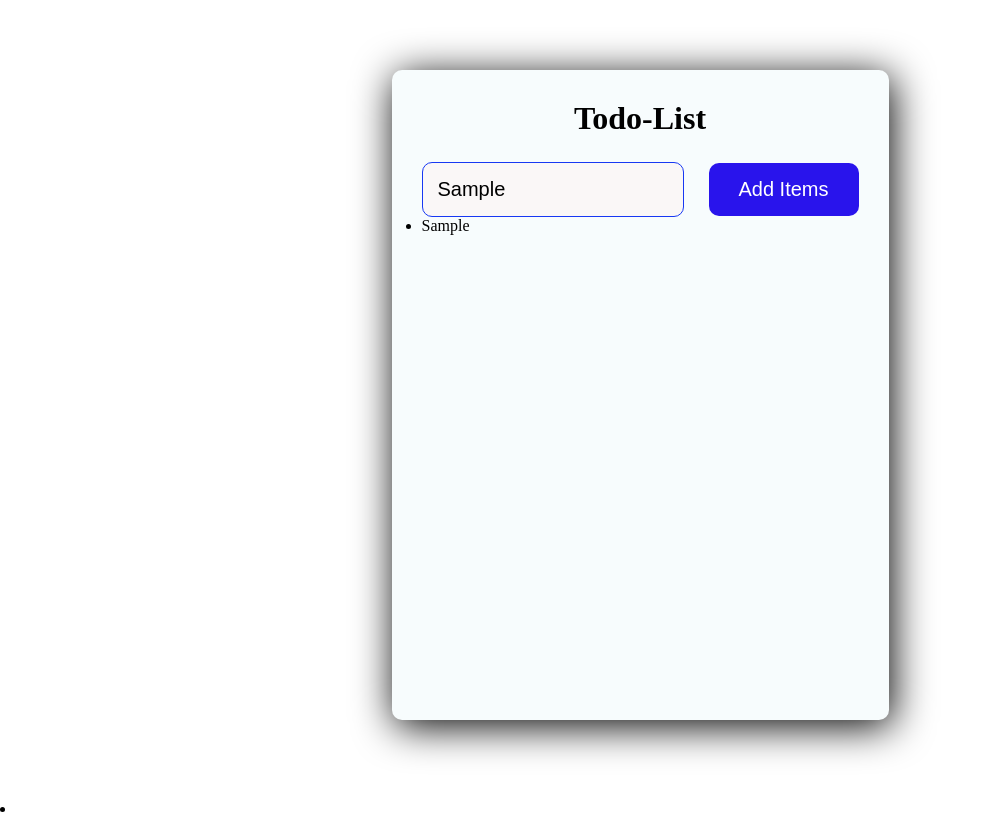
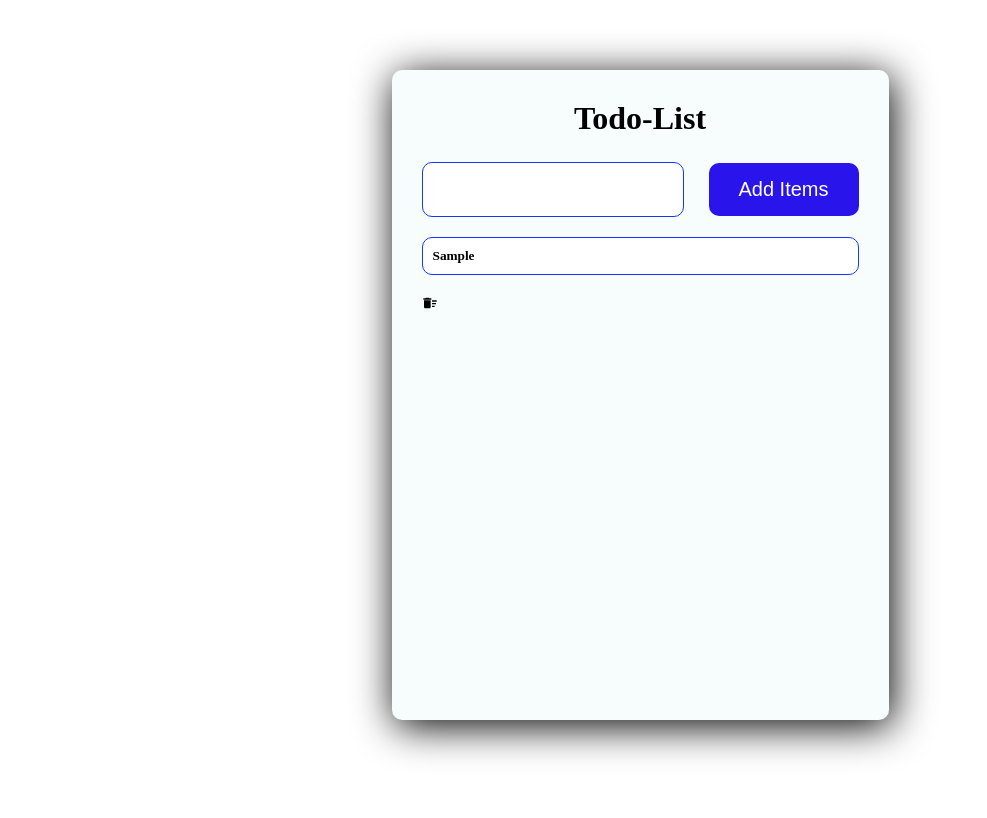
Before and after one commit to dharan-dhakshan97/Todo-list, a React (Create React App) app: page / in a window 1280 px wide. Both pictures are taken after typing "Sample" into the empty fields and a click on the button "Add Items". Shown: the whole page, without its empty margins (0-987 px from the left). Built offline with nearby package versions, Linux system fonts and the light colour scheme.

Commit message:
add initial commit

```diff
--- a/package.json
+++ b/package.json
@@ -8,6 +8,7 @@
     "@testing-library/user-event": "^13.5.0",
     "react": "^18.2.0",
     "react-dom": "^18.2.0",
+    "react-icons": "^4.8.0",
     "react-scripts": "5.0.1",
     "web-vitals": "^2.1.4"
   },
--- a/src/Todo-list/Components.js
+++ b/src/Todo-list/Components.js
@@ -2,24 +2,27 @@ import React from 'react'
 import {useState} from 'react';
 import "../Todo-list/Styles.css";
 import Todoitems from "../Todo-list/Todoitems";
+import {MdDeleteSweep} from "react-icons/md";
+
 const Components = () => {
 
 const[input,setInput]=useState("");
 const [datas,setDatas]=useState([]);
+const [deleteitem,setDeleteitem]=useState("");
 
-
+// const [inputdata,setInputdata]=useState("");
 function handleChange(e)
 {
   setInput(e.target.value);
   // console.log(input);
 }
-function handleClick()
-{
-  setDatas((prevData)=>{
-    return [...prevData,input];
-   // setInputs(" ");
-  }
-   )}
+// function handleClick()
+// {
+//   setDatas((prevData)=>{
+//     return [...prevData,input];
+//    // setInputs(" ");
+//   }
+//    )}
 
 // function handleClick()
 // {
@@ -36,27 +39,79 @@ function handleClick()
    // it will blank the input text box when your click the add button...
 // console.log(datas);
 
+
+
+
+
+function handleClick()
+{
+  if(!input)
+  {
+
+  }
+  else{
+    setDatas([...datas,input]);
+    setInput(" ");
+  }
+}
+
+// function handleChanges(e,index)
+// {
+//   const data=[...datas]
+//   data[index]=e.target.value;
+//   setInputdata(data);
+// }
+
+// Delete an items....
+function handleDelete(data)
+{const deleteData=data.filter((data)=>data!==deleteData);
+  setDeleteitem(deleteData);
+}
+
+
   return (
     <>
      <div className="container">
   <div className="app-wrapper">
 <h1>Todo-List</h1>
 <div>
-<input type="text" className="task-input" value={input} onChange={handleChange}/>
-<button className="button-add" onClick={handleClick} value={datas}>Add Items</button>
+<input type="text" className="task-input" placeholder="Enter a todolist..." value={input} onChange={handleChange}/>
+<button className="button-add" onClick={handleClick} value={datas} >Add Items</button>
 </div>
 <div>
-<div>
-<ul>
+
+  {/* <li className="list-item"> */}
   {datas.map((data,index)=>{
   return(
-    <Todoitems key={index} text={data}/>
+    <h4 className="list-item">
+    <Todoitems  key={index} text={data}/> </h4>
   )}
   )}
-  </ul> </div>
+  </div>
+
   {/* console.log(datas);  */}
-  </div>
-   </div></div>
+
+    {/* <input type="text" onChange={e=>handleChanges(e,index)} value={inputdata}/> */}
+
+
+  {/* <button className="button-complete task-button">
+    <i className="fa fa-check-circle"></i>
+  </button>
+
+  <button className="button-edit-task-button">
+    <i className="fa fa-edit"></i>
+  </button> */}
+
+
+  {/* <button classname="button-delete task-button" onClick={handleDelete}>
+    <i className="fa fa-trash"></i>
+  </button> */}
+
+<MdDeleteSweep className="button-delte task-button" onClick={()=>handleDelete(data)} value={deleteitem}/>
+
+</div>
+</div>
+
 
 
     </>
--- a/src/Todo-list/Styles.css
+++ b/src/Todo-list/Styles.css
@@ -30,13 +30,13 @@ h1{
 
             outline: none;
             width: 230px;
-            min-height:0px;
+            min-height:5px;
             padding: 15px;
             margin-right: 25px;
             margin-top:25px;
             font-size: 20px;
             color:black;
-            background-color: #faf7f7;
+            background-color: #fff;
             border: 1px solid #1738f3;
             border-radius: 10px;
         }
@@ -50,3 +50,13 @@ h1{
     color:white;
     cursor: pointer;
 }
+.list-item {
+    display: flex;
+    margin: 20px 0;
+    /* border: 1px solid #ccc; */
+    background-color:white;
+    border: 1px solid #1738f3;
+    border-radius: 10px;
+    padding: 10px;
+    max-height: 30px;
+}
--- a/src/Todo-list/Todoitems.js
+++ b/src/Todo-list/Todoitems.js
@@ -1,9 +1,19 @@
 import React from 'react'
+// import {MdDelete} from 'react-icons/md';
+// import {MdEdit} from 'react-icons/md';
+// import {useState} from 'react';
+const Todoitems = (props) => {
 
-const Todoitems = (props) => {
+
   return (
     <>
-    <li>{props.text}</li>
+    <h5>{props.text}</h5>
+ {/* <MdDelete/>
+
+<MdEdit/>
+ */}
+
+
     </>
   )
 }
```
Also changed, not shown: 1 other file (tests, documents, lock files or other folders).
